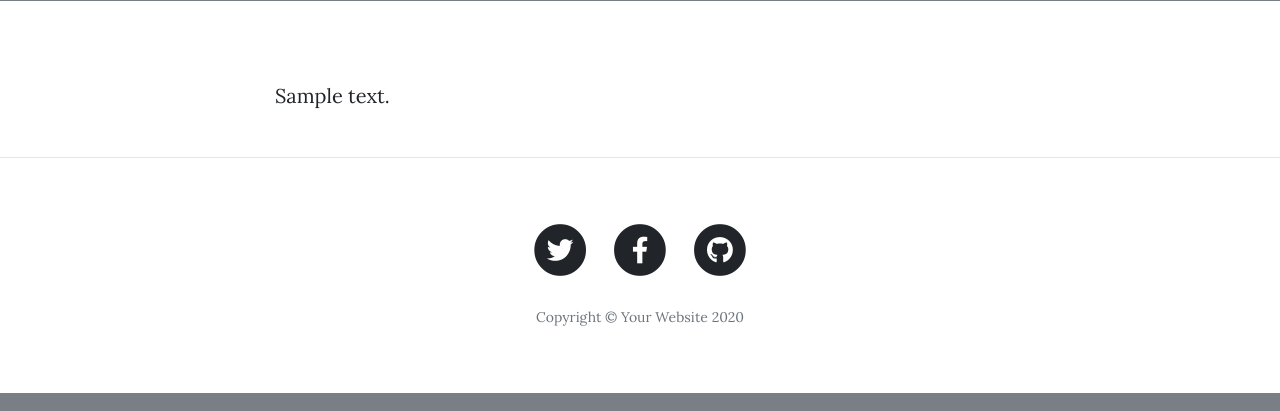
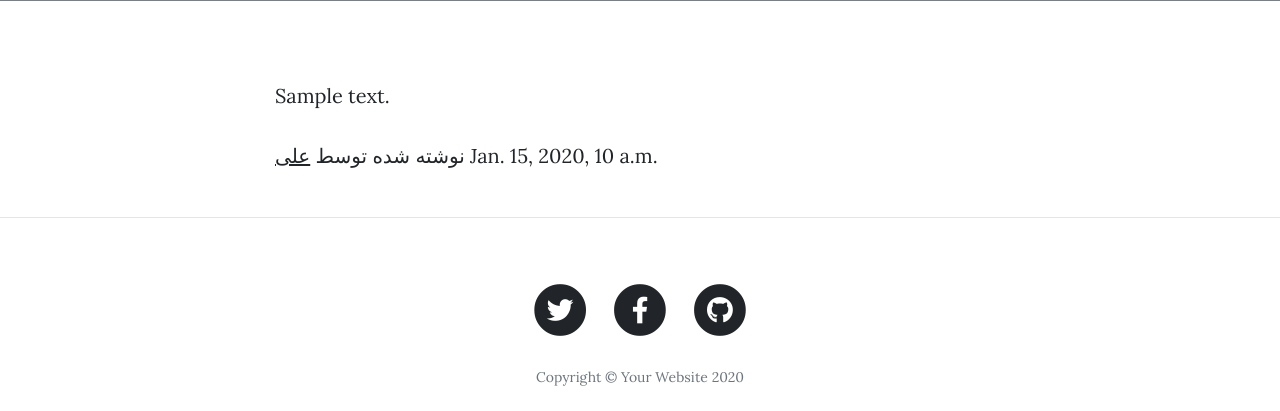
Before and after one commit to marasiali/Django-blog, a Django app: a page that uses myproj/blog/templates/blog/details.html in a window 1280 px wide. Shown: the part 503-914 px from the top of the page. Run offline with Django 3.2, Linux system fonts and the light colour scheme; tables that the repository leaves empty hold one stand-in row (values such as "Sample post"); grey boxes marked "Sample" are stand-in pictures; some libraries are stand-ins or nearby versions.

Commit message:
add author and published time of article to details page

```diff
--- a/myproj/blog/templates/blog/details.html
+++ b/myproj/blog/templates/blog/details.html
@@ -24,6 +24,9 @@
       <div class="row">
         <div class="col-lg-8 col-md-10 mx-auto">
           {{article.description | linebreaks}}
+          <p class="post-meta">نوشته شده توسط
+            <a href="#">علی</a>
+            {{article.published}}</p>
         </div>
       </div>
     </div>
```
